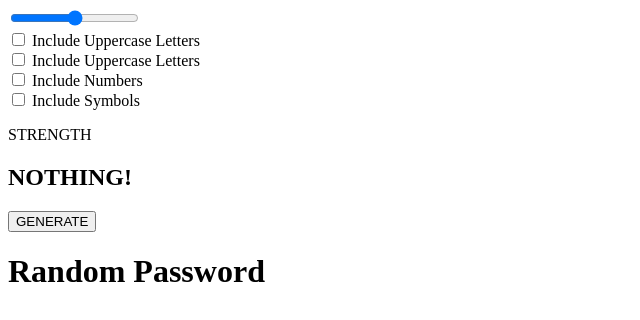
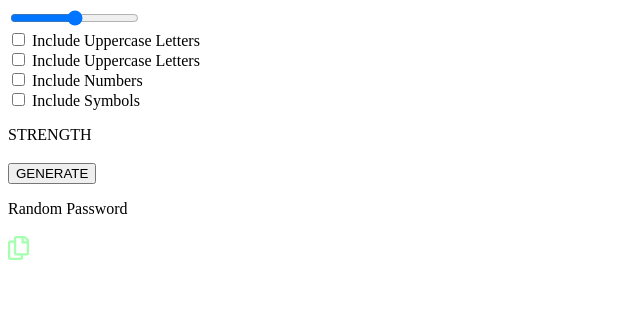
Before and after one commit to alexChachkhiani/password_generator_app, a plain HTML site: page index.html in a window 1280 px wide. Shown: the whole page, without its empty margins (0-640 px from the left). Drawn offline with Linux system fonts and the light colour scheme.

Commit message:
added the copy-on-click functionality

```diff
--- a/index.html
+++ b/index.html
@@ -33,15 +33,24 @@
 
         <div id="strength">
             <p>STRENGTH</p>
-            <h2 id="password-strength">NOTHING!</h2>
+            <h3 id="password-strength"></h3>
         </div>
     </div>
 
     <button onclick="passwordGenerator()">GENERATE</button>
 
     <div>
-        <h1>Random Password</h1>
-        <p id="password"></p>
+        <p>Random Password</p>
+        <h3 id="password"></h3>
+        <div>
+            <svg xmlns="http://www.w3.org/2000/svg" width="21" height="24" viewBox="0 0 21 24" fill="none"
+                onclick="copyPassword()" style="cursor: pointer" id="copy-icon">
+                <path fill-rule="evenodd" clip-rule="evenodd"
+                    d="M17.909 0.659016L20.341 3.09098C20.763 3.51294 21 4.08523 21 4.68197V17.25C21 18.4926 19.9926 19.5 18.75 19.5H15V21.75C15 22.9926 13.9926 24 12.75 24H2.25C1.00734 24 0 22.9926 0 21.75V6.75C0 5.50734 1.00734 4.5 2.25 4.5H6V2.25C6 1.00734 7.00734 0 8.25 0H16.3181C16.9147 3.12036e-06 17.4871 0.237058 17.909 0.659016ZM2.53126 21.75H12.4687C12.5434 21.75 12.6149 21.7204 12.6677 21.6677C12.7204 21.6149 12.75 21.5434 12.75 21.4687V19.5H8.25C7.00734 19.5 6 18.4926 6 17.25V6.75H2.53126C2.45665 6.75 2.38512 6.77963 2.33238 6.83238C2.27963 6.88512 2.25 6.95665 2.25 7.03126V21.4687C2.25 21.5434 2.27963 21.6149 2.33238 21.6677C2.38512 21.7204 2.45665 21.75 2.53126 21.75ZM18.4687 17.25H8.53126C8.45665 17.25 8.38512 17.2204 8.33238 17.1677C8.27963 17.1149 8.25 17.0434 8.25 16.9687V2.53126C8.25 2.45665 8.27963 2.38512 8.33238 2.33238C8.38512 2.27963 8.45665 2.25 8.53126 2.25H13.5V6.375C13.5 6.99632 14.0036 7.5 14.625 7.5H18.75V16.9687C18.75 17.0434 18.7204 17.1149 18.6677 17.1677C18.6149 17.2204 18.5434 17.25 18.4687 17.25ZM15.75 5.25H18.75V4.7985C18.75 4.76156 18.7427 4.72499 18.7286 4.69086C18.7145 4.65673 18.6937 4.62572 18.6677 4.59961L16.4004 2.33236C16.3476 2.27963 16.2761 2.25 16.2014 2.25H15.75V5.25Z"
+                    fill="#A4FFAF" />
+            </svg>
+            <p style="display: none;" id="copied-text">COPIED</p>
+        </div>
     </div>
 
     <script src="./script.js"></script>
--- a/script.js
+++ b/script.js
@@ -5,8 +5,11 @@ const includeNumbers = document.getElementById("include-numbers");
 const includeSymbols = document.getElementById("include-symbols");
 const generateButton = document.querySelector("button");
 const password = document.getElementById("password");
+const copyIcon = document.getElementById("copy-icon");
+const copiedText = document.getElementById("copied-text");
 
 let passwordStrength = document.getElementById("password-strength");
+let iconClicked = false;
 
 function passwordGenerator() {
     let characterSet = "";
@@ -57,3 +60,14 @@ function passwordGenerator() {
         passwordStrength.innerText = "STRONG!";
     }
 }
+
+function copyPassword() {
+    navigator.clipboard.writeText(password.innerText);
+}
+
+copyIcon.addEventListener("click", function handleClick() {
+    iconClicked = true;
+    if (iconClicked) {
+        copiedText.style.display = "block";
+    }
+})
```
